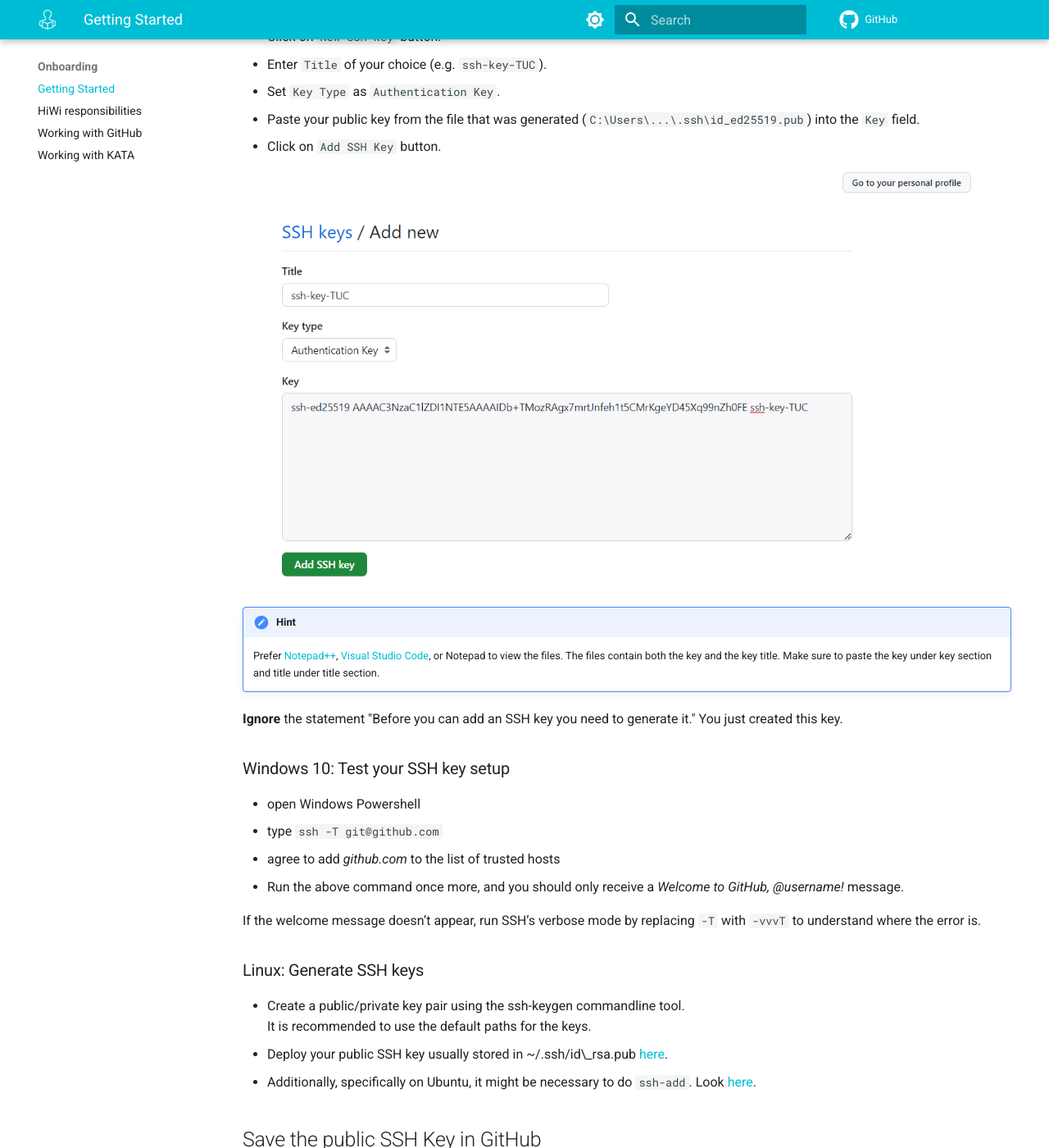
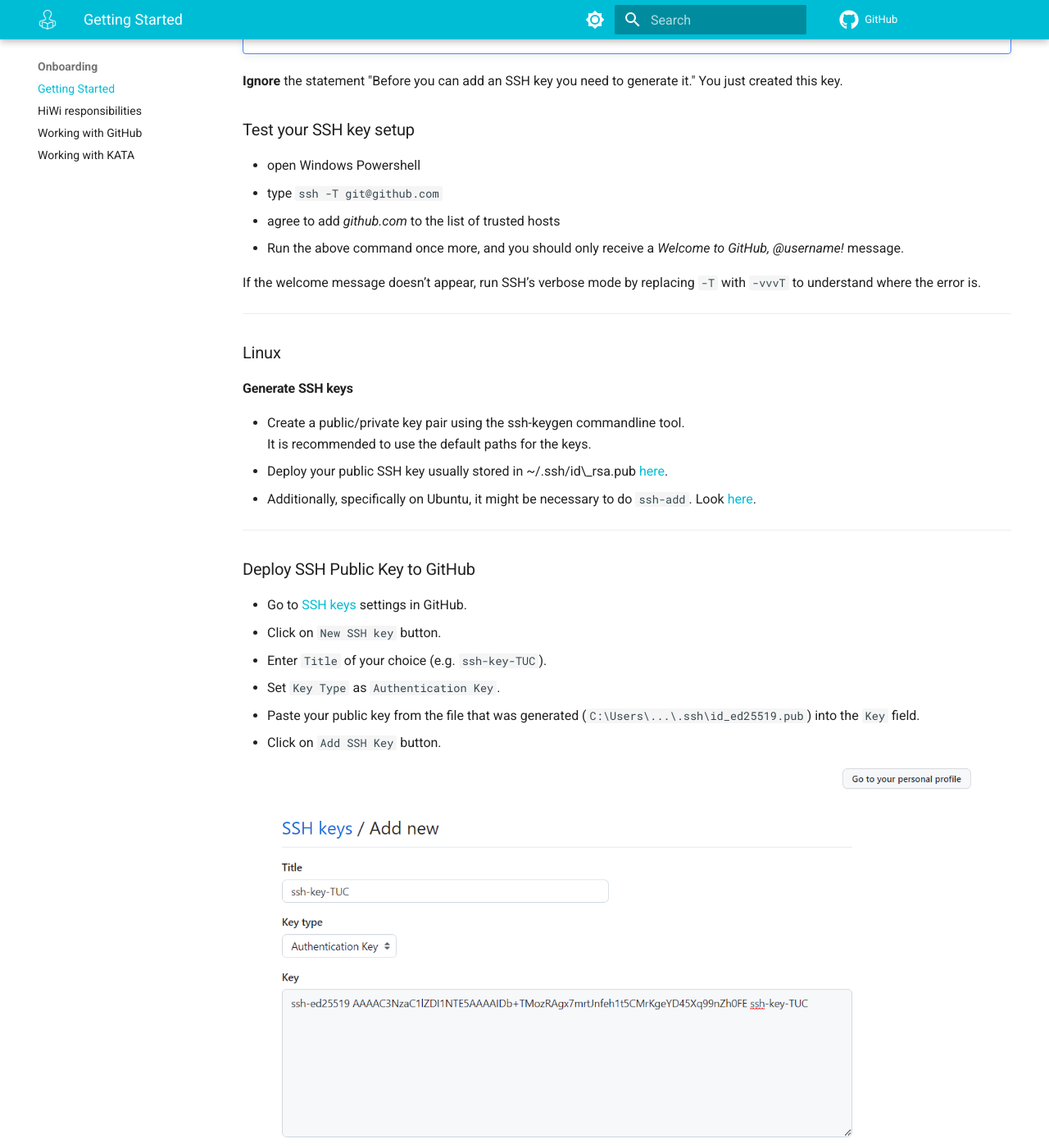
Before and after one commit to josephhuang08/student-guide, an MkDocs documentation site: the page built from docs/content-onboarding/onboarding.md, in a window 1280 px wide and 1400 px high, scrolled down 3008 px. Shown: the whole window at 82% size. Built offline with MkDocs 1.6.1 and Material for MkDocs 9.7.7, drawn with Linux system fonts in a browser that asks for light colours; comment, search, counter and statistics services are not loaded; part of the change alters nothing that is shown; some of the changed text lies outside the part shown.

Commit message:
separate headings into their own headings

````diff
--- a/docs/content-onboarding/onboarding.md
+++ b/docs/content-onboarding/onboarding.md
@@ -62,7 +62,9 @@ This also applies if your use your own computer.
 
 ## Prepare for GitHub access
 
-### Windows 10: Generate SSH keys
+### Windows 10
+
+#### Generate SSH keys
 
 * open a windows powershell
 * type `ssh-keygen -t ed25519 -C "ssh-key-TUC"`
@@ -70,7 +72,7 @@ This also applies if your use your own computer.
 * `Your identification has been saved in C:\Users\...\.ssh\id_ed25519`
 
 
-### Windows 10: Configure your SSH
+#### Configure your SSH
 
 * open a Windows PowerShell
 * cd into the `.ssh` folder (was at `C:\Users\...\.ssh`)
@@ -82,7 +84,6 @@ echo "This is sample text" > config
 * open the file with a text editor and type
 
 ```
-
 # github.com account
 Host github.com
  HostName github.com
@@ -91,6 +92,33 @@ Host github.com
 ```
 
 * save and close the file (**without** a file extension). Make sure to use "UTF-8" encoding system when editing the file, this can be done using Notepad++.
+
+!!! hint
+    Prefer [Notepad++](https://notepad-plus-plus.org/), [Visual Studio Code](https://code.visualstudio.com/), or Notepad to view the files. The files contain both the key and the key title. Make sure to paste the key under key section and title under title section.
+
+**Ignore** the statement "Before you can add an SSH key you need to generate it." You just created this key.
+
+### Test your SSH key setup
+
+* open Windows Powershell
+* type `ssh -T git@github.com`
+* agree to add *github.com* to the list of trusted hosts
+* Run the above command once more, and you should only receive a *Welcome to GitHub, @username!* message.
+
+If the welcome message doesn’t appear, run SSH’s verbose mode by replacing `-T` with `-vvvT` to understand where the error is.
+
+---
+
+### Linux
+
+#### Generate SSH keys
+
+* Create a public/private key pair using the ssh-keygen commandline tool.
+  It is recommended to use the default paths for the keys.
+* Deploy your public SSH key \(usually stored in ~/.ssh/id\_rsa.pub\) [here](https://github.com/settings/keys).
+* Additionally, specifically on Ubuntu, it might be necessary to do `ssh-add`. Look [here](https://stackoverflow.com/questions/6167905/git-clone-through-ssh).
+
+---
 
 ### Deploy SSH Public Key to GitHub
 
@@ -101,28 +129,6 @@ Host github.com
 * Paste your public key from the file that was generated (`C:\Users\...\.ssh\id_ed25519.pub`) into the `Key` field.
 * Click on `Add SSH Key` button.
 ![Deploy Public SSH Key to GitHub](../assets/deploy-ssh-key.png "Deploy Public SSH Key to GitHub")
-
-!!! hint
-    Prefer [Notepad++](https://notepad-plus-plus.org/), [Visual Studio Code](https://code.visualstudio.com/), or Notepad to view the files. The files contain both the key and the key title. Make sure to paste the key under key section and title under title section.
-
-**Ignore** the statement "Before you can add an SSH key you need to generate it." You just created this key.
-
-### Windows 10: Test your SSH key setup
-
-* open Windows Powershell
-* type `ssh -T git@github.com`
-* agree to add *github.com* to the list of trusted hosts
-* Run the above command once more, and you should only receive a *Welcome to GitHub, @username!* message.
-
-If the welcome message doesn’t appear, run SSH’s verbose mode by replacing `-T` with `-vvvT` to understand where the error is.
-
-
-### Linux: Generate SSH keys
-
-* Create a public/private key pair using the ssh-keygen commandline tool.
-  It is recommended to use the default paths for the keys.
-* Deploy your public SSH key \(usually stored in ~/.ssh/id\_rsa.pub\) [here](https://github.com/settings/keys).
-* Additionally, specifically on Ubuntu, it might be necessary to do `ssh-add`. Look [here](https://stackoverflow.com/questions/6167905/git-clone-through-ssh).
 
 ## Save the public SSH Key in GitHub
 
````
